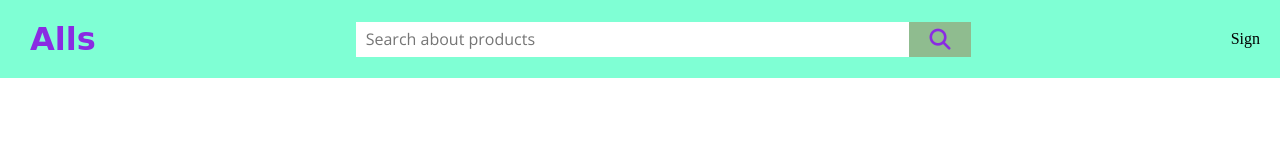
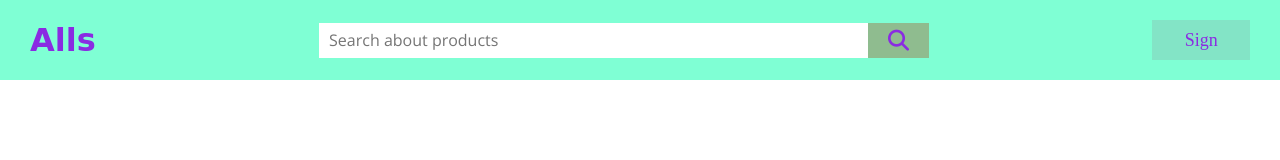
Before and after one commit to Ahmed101Mohammed/Alls, a website: page views/index.html in a window 1280 px wide. Drawn offline with nearby package versions, Linux system fonts and the light colour scheme; a web font is replaced by a local one.

Commit message:
modify the sign button in CSS.

```diff
--- a/public/cssFiles/header.css
+++ b/public/cssFiles/header.css
@@ -3,10 +3,12 @@ header {
     width: 100%;
     padding: 20px;
     padding-left: 30px;
+    padding-right: 30px;
     display: flex;
     justify-content: space-between;
     align-items: center;
     background-color: aquamarine;
+    height: 80px;
 }
 
     /* webSite title styel OPEN */
@@ -57,4 +59,25 @@ form i
         /* search icon styel CLOSE */
 
     /* search form style CLOSE */
+
+    /* sign button style OPEN */
+header div
+{
+    height: 100%;
+    width: 8%;
+    display: flex;
+    justify-content: center;
+    align-items: center;
+    background-color: #8ca3a34a;
+    color: blueviolet;
+    cursor: pointer;
+    font-size: 18px;
+}
+        /* sign button hover style OPEN */
+header div:hover
+{
+    background-color: #8ca3a36b;
+}
+        /* sign button hover style CLOSE */
+    /* sign button style CLOSE */
 /* header style CLOSE */
```
